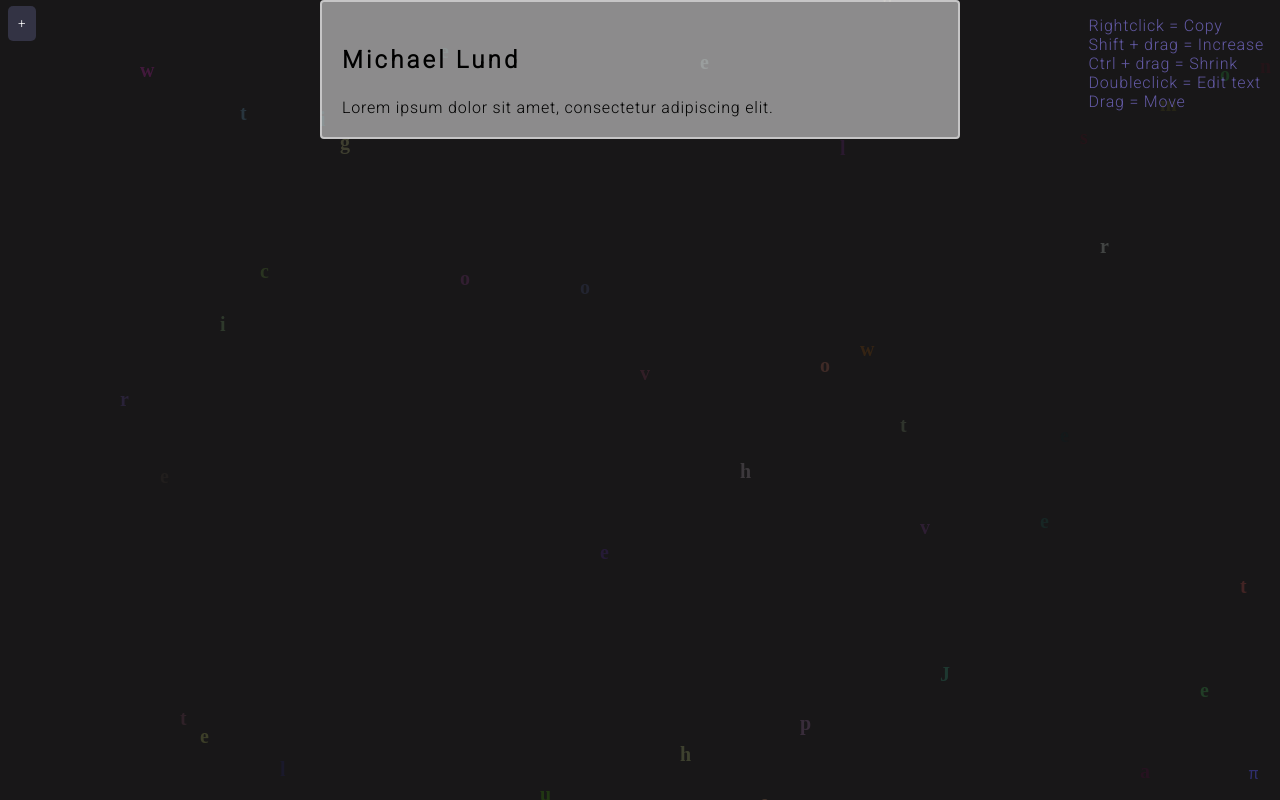
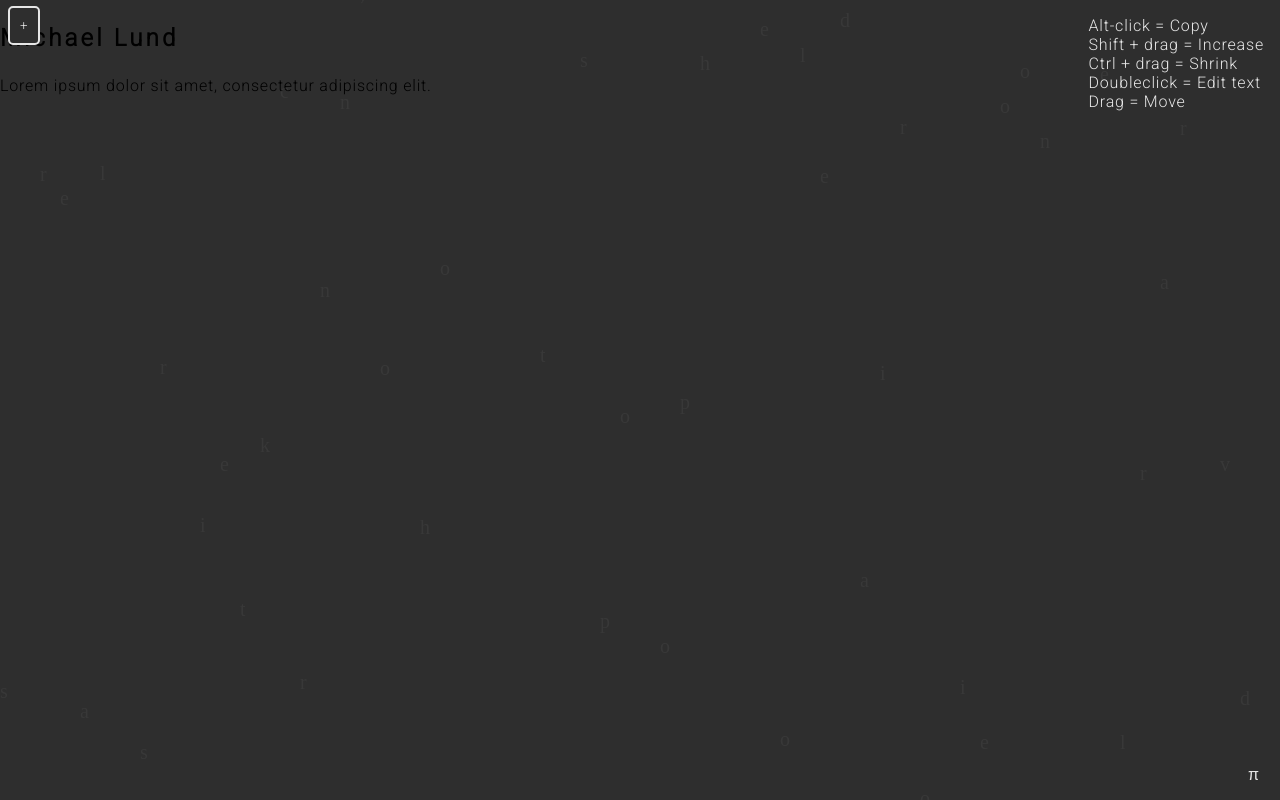
Before and after one commit to hackoverride/personal, a React (Create React App) app: page /blog in a window 1280 px wide. Built offline with nearby package versions, Linux system fonts and the light colour scheme.

Commit message:
larger update

```diff
--- a/src/App.js
+++ b/src/App.js
@@ -2,7 +2,6 @@ import React from "react";
 import { BrowserRouter, Routes, Route } from "react-router-dom";
 const Home = React.lazy(() => import("./pages/Home"));
 const Blog = React.lazy(() => import("./pages/Blog"));
-const Pi = React.lazy(() => import("./pages/Pi"));
 
 export default function App() {
   return (
@@ -24,14 +23,6 @@ export default function App() {
               </React.Suspense>
             }
           ></Route>
-          <Route
-            path="pi"
-            element={
-              <React.Suspense fallback={<div>Loading...</div>}>
-                <Pi />
-              </React.Suspense>
-            }
-          ></Route>
         </Route>
       </Routes>
     </BrowserRouter>
--- a/src/components/ArtBoard.js
+++ b/src/components/ArtBoard.js
@@ -16,7 +16,6 @@ export default function ArtBoard() {
         pos: copy.pos,
         size: copy.size,
         text: copy.text,
-        color: copy.color,
       });
     } else {
       newArray.push({
@@ -24,7 +23,6 @@ export default function ArtBoard() {
         pos: { x: 20, y: 50 },
         size: { w: 3, h: 5 },
         text: "",
-        color: "rgb(98, 89, 163);",
       });
     }
 
@@ -70,13 +68,13 @@ export default function ArtBoard() {
     <div
       id="designBoard"
       onClick={() => {
-        setEndFocus(!endFocus);
+        setEndFocus(true);
       }}
       onPointerMove={(e) => {
         setCurrentPos({ x: e.clientX, y: e.clientY });
       }}
       onPointerUp={() => {
-        setEndFocus(!endFocus);
+        setEndFocus(false);
       }}
       onKeyUp={(e) => {
         if (e.key === "Escape") {
@@ -90,7 +88,7 @@ export default function ArtBoard() {
         </button>
         <div className="description"
         >
-          <span>Rightclick = Copy</span>
+          <span>Alt-click = Copy</span>
           <span>Shift + drag = Increase</span>
           <span>Ctrl + drag = Shrink</span>
           <span>Doubleclick = Edit text</span>
--- a/src/components/artboard.scss
+++ b/src/components/artboard.scss
@@ -11,11 +11,16 @@
 
 #addBox{
     margin: 0.5vw 1vh;
-    background: #333344;
-    color: white;
-    border: none;
+    background: var(--background);
+    color: var(--text-color);
+    border: 2px solid var(--text-color);
     padding: 10px;
     border-radius: 5px;
     z-index: 10;
     cursor: pointer;
+    transition: 0.3s ease-in-out background;
+    &:hover {
+        background: var(--text-color);
+        color: var(--background);
+    }
 }
--- a/src/components/box.scss
+++ b/src/components/box.scss
@@ -1,7 +1,9 @@
 .tools_Box {
-  background: rgba(179, 175, 221, 0.666);
+  background: var(--box-background);
+  color: var(--box-text-color);
   user-select: "none";
-  box-shadow: 0px 0px 6px rgb(176, 170, 220);
+  box-shadow: 0px 0px 6px var(--box-background);
+  border: 2px solid transparent;
 }
 
 .closeButton {
@@ -12,9 +14,10 @@
     width: max(12px, 0.5vw);
     height: max(12px, 0.5vw);
     border-radius: 50%;
-    background: rgba(255, 100, 100, 0.5);
+    background: rgba(223, 21, 21, 0.5);
     cursor: pointer;
+    transition: 0.3s ease-in-out background;
     &:hover {
-        background: rgb(198, 40, 40);
+        background: rgb(223, 21, 21);
     }
   }
--- a/src/main.scss
+++ b/src/main.scss
@@ -1,10 +1,19 @@
 @import url("https://fonts.googleapis.com/css2?family=Roboto:wght@300&display=swap");
+
+:root {
+  --font-family: "Roboto", sans-serif;
+  --background: #2e2e2e;
+  --text-color: #e6e6e6;
+  --primary-color: #ff0000;
+  --box-background: #e2e2e280;
+  --box-text-color: #333333;
+}
 
 * {
   margin: 0;
   padding: 0;
   box-sizing: border-box;
-  font-family: "Roboto", monospace;
+  font-family: var(--font-family);
   letter-spacing: 0.05rem;
   touch-action: none;
 }
@@ -23,7 +32,7 @@ h3 {
 main {
   width: 100vw;
   min-height: 100vh;
-  background-color: #181718;
+  background-color: var(--background);
   position: relative;
   overflow: auto;
 }
@@ -32,7 +41,7 @@ main {
   position: fixed;
   top: 0;
   left: 0;
-  opacity: 0.2;
+  opacity: 0.5;
 
 }
 
@@ -42,19 +51,18 @@ main {
   right: 10px;
   width: max(12px, 2rem);
   height: max(12px, 2rem);
-  color: rgba(62, 62, 164, 0.613);
+  color: var(--text-color);
   cursor: pointer;
   user-select: none;
   border-radius: 50%;
   z-index: 3;
   display: grid;
   place-content: center;
-  transition: background 0.3s ease-in-out;
-}
-
-#pi:hover {
-  color: rgba(62, 62, 164, 1);
-  background: rgba(255, 255, 255, 0.5);
+  transition: 0.3s ease-in-out background;
+  &:hover {
+    color: var(--background);
+    background: var(--text-color);
+  }
 }
 
 
@@ -64,41 +72,39 @@ main {
   right: 2vh;
   display: grid;
   z-index: 1;
-  color: rgb(98, 89, 163);
+  color: var(--text-color);
   user-select: none;
 }
 
-.blogContent {
-  box-sizing: border-box;
-  position: relative;
-  padding: 20px;
-  border: 2px solid rgba(255, 255, 255, 0.5);
-  left: 50%;
-  top: 10%;
-  transform: translate(-50%, 0);
-  width: 50vw;
-  background: rgba(255, 255, 255, 0.5);
-  border-radius: 0.25rem;
-  @media (max-width: 600px) {
-    width: 90vw;
-  }
-  @media (max-width: 800px) {
-    width: 80vw;
-  }
-  @media (max-width: 1000px) {
-    width: 60vw;
-  }
+.foggyBackground {
+  position: fixed;
+  bottom: 0;
+  left: 0;
+  width: 100vw;
+  height: 100vh;
+  /* Rainbow gradient */
+  background: linear-gradient(
+    180deg,
+    rgba(255, 0, 0, 1) 0%,
+    rgba(255, 165, 0, 1) 17%,
+    rgba(255, 255, 0, 1) 33%,
+    rgba(0, 128, 0, 1) 50%,
+    rgba(0, 0, 255, 1) 67%,
+    rgba(75, 0, 130, 1) 83%,
+    rgba(238, 130, 238, 1) 100%
+  );
+  z-index: 1;
+  opacity: 0;
+  animation: fadein 2s ease-in-out forwards;
 }
-
 .piContent {
   display: grid;
   position: absolute;
   bottom: 1vh;
   left: 2vw;
-  color: rgb(98, 89, 163);
+  color: var(--text-color);
   opacity: 0;
   animation: fadein 2s ease-in-out forwards;
-
 }
 
 @keyframes fadein {
@@ -106,7 +112,6 @@ main {
     opacity: 0;
   }
   to {
-    opacity: 1;
+    opacity: 0.3;
   }
-
 }
--- a/src/pages/Home.js
+++ b/src/pages/Home.js
@@ -17,13 +17,15 @@ const Canvas = ({ draw, height, width }) => {
 export default function Home() {
   const [matrix, setMatrix] = useState([]);
   const [update, setUpdate] = useState(0);
+  const [PITrigger, setPITrigger] = useState(false);
   const navigate = useNavigate();
 
   const fullHeight = window.innerHeight;
   const fullWidth = window.innerWidth;
   const fontsize = 20;
 
-  let letters = "Just keep in mind: the more we value things outside our control, the less control we have";
+  let letters =
+    "When you are a carpenter making a beautiful chest of drawers, you are not going to use a piece of plywood on the back, even though it faces the wall and nobody will ever see it. You will know it is there, so you are going to use a beautiful piece of wood on the back. For you to sleep well at night, the aesthetic, the quality, has to be carried all the way through";
   letters = letters.trim().split("");
 
   useEffect(() => {
@@ -31,20 +33,62 @@ export default function Home() {
     let newPositions = [];
     if (matrix?.length > 0) {
       for (let m of matrix) {
-        let newY = m.y - fontsize;
+        let newY = m.y - fontsize / 2;
         if (newY < 0) {
           newY = fullHeight + Math.floor(Math.random() * 200);
         }
-        newPositions.push({ ...m, y: newY });
+
+
+
+        /* If PITrigger then updated with new colors! */
+        if (PITrigger) {
+          console.log(m.color);
+            let colorUpdate = {
+              r: m?.color?.r ?? 150,
+              g: m?.color?.g ?? 150,
+              b: m?.color?.b ?? 150,
+              a: 1,
+            }
+            // increment the color random on rainbow values
+            /* Randomize if update should occur */
+            let triggered = Math.random() > 0.5;
+            if (triggered) {
+              colorUpdate.r = colorUpdate.r + Math.floor(Math.random() * 10);
+              colorUpdate.g = colorUpdate.g + Math.floor(Math.random() * 10);
+              colorUpdate.b = colorUpdate.b + Math.floor(Math.random() * 10);
+              if (colorUpdate.r >= 255){
+                colorUpdate.r = Math.floor((Math.random() * 155) + 100);
+              }
+              if (colorUpdate.g >= 255){
+                colorUpdate.g = Math.floor((Math.random() * 155) + 100);
+              }
+              if (colorUpdate.b >= 255){
+                colorUpdate.b = Math.floor((Math.random() * 155) + 100);
+              }
+            }
+
+            newPositions.push({ ...m, y: newY, color: colorUpdate });
+        } else {
+          const color = {
+            r: 150,
+            g: 150,
+            b: 150,
+            a: 0.2,
+          };
+          newPositions.push({ ...m, y: newY, color: color });
+        }
+
       }
     } else {
       for (let i = 0; i < fullWidth / fontsize; i++) {
         let startPos = Math.random() * 1000 + fullHeight;
-        let rValue = Math.random() * 255;
-        let gValue = Math.random() * 255;
-        let bValue = Math.random() * 255;
-        let aValue = Math.random() * 255;
-        let color = `rgba(${rValue}, ${gValue}, ${bValue}, ${aValue})`;
+
+        const color = {
+          r: 150,
+          g: 150,
+          b: 150,
+          a: Math.random() * 1,
+        };
         newPositions[i] = {
           x: Math.floor(fontsize * i),
           y: startPos,
@@ -57,10 +101,9 @@ export default function Home() {
     /* Using setTimeout to trigger the animation */
     setTimeout(() => {
       setUpdate(update + 1);
-    }, 20);
+    }, 10);
     // eslint-disable-next-line
   }, [setMatrix, update]);
-
 
   let positions = [];
   for (let i = 0; i < fullWidth / fontsize; i++) {
@@ -69,9 +112,9 @@ export default function Home() {
 
   const draw = (context) => {
     context.clearRect(0, 0, fullWidth, fullHeight);
-    context.font = `bold ${fontsize}px areal`;
+    context.font = `${fontsize}px areal`;
     for (let m of matrix) {
-      context.fillStyle = m.color;
+      context.fillStyle = `rgba(${m.color.r}, ${m.color.g}, ${m.color.b}, ${m.color.a})`;
       context.fillText(m.char, m.x, m.y);
     }
   };
@@ -87,10 +130,18 @@ export default function Home() {
       ></Canvas>
       <ArtBoard />
       <Outlet />
+      {PITrigger && (
+        <>
+        <div className="foggyBackground"></div>
+        <aside className="piContent">
+            <h1>PI</h1>
+        </aside>
+        </>
+      )}
       <div
         id="pi"
         onClick={() => {
-          navigate("/pi");
+          setPITrigger(!PITrigger);
         }}
       >
         &#960;
--- a/src/pages/Pi.js
+++ /dev/null
@@ -1,7 +0,0 @@
-import React from 'react';
-
-export default function Pi() {
-    return (
-        <aside className="piContent"><p>Just keep in mind: the more we value things outside our control, the less control we have</p></aside>
-    )
-}
```
Also changed, not shown: src/components/Box.js (+22 -15 lines).
